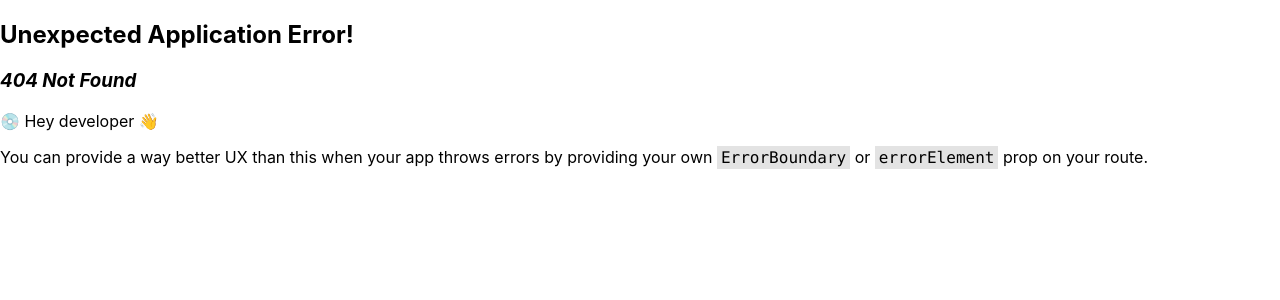
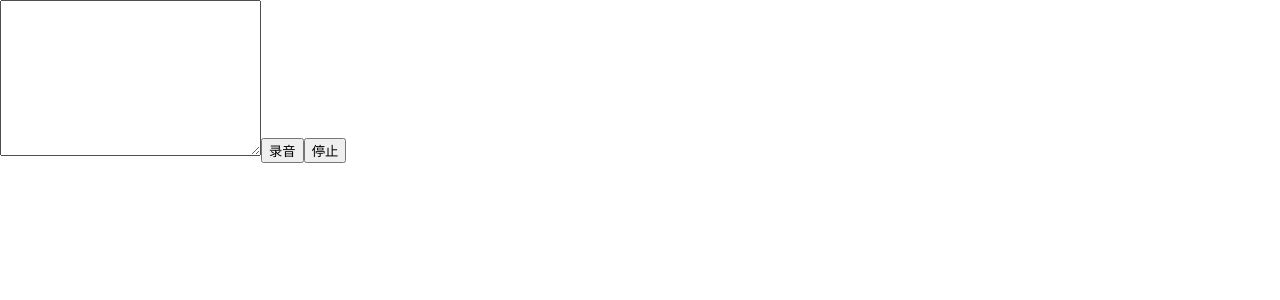
Before and after one commit to chihiro365yb/React-principle, a React app: page /volume in a window 1280 px wide. Before the commit this address had no page. Shown: the top 300 px of the page. Built offline with nearby package versions, Linux system fonts and the light colour scheme.

Commit message:
语音转文字

```diff
--- a/config/webpack.config.js
+++ b/config/webpack.config.js
@@ -303,6 +303,7 @@ module.exports = function (webpackEnv) {
                 .map(ext => `.${ext}`)
                 .filter(ext => useTypeScript || !ext.includes('ts')),
             alias: {
+                '@': path.resolve('src'),
                 // Support React Native Web
                 // https://www.smashingmagazine.com/2016/08/a-glimpse-into-the-future-with-react-native-for-web/
                 'react-native': 'react-native-web',
--- /dev/null
+++ b/src/app.jsx
@@ -0,0 +1,11 @@
+import React from 'react';
+import { RouterProvider, createBrowserRouter } from 'react-router-dom';
+import routes from './router/routes';
+
+const router = createBrowserRouter(routes);
+
+function App() {
+    return <RouterProvider router={router} fallbackElement={<p>loading...</p>} />;
+}
+
+export default App;
--- /dev/null
+++ b/src/hooks/useSpeech.js
@@ -0,0 +1,35 @@
+import { useState } from 'react';
+
+function useSpeech(lang) {
+    const [text, setText] = useState();
+
+    if ('webkitSpeechRecognition' in window) {
+        const recognition = new webkitSpeechRecognition();
+        recognition.lang = window.navigator.language || lang;
+        recognition.continuous = true;
+        recognition.interimResults = true;
+        const onStart = () => {
+            recognition.start();
+        };
+        const onStop = () => {
+            recognition.stop();
+        };
+
+        recognition.onresult = event => {
+            let val = '';
+            for (let i = event.resultIndex; i < event.results.length; i++) {
+                val += event.results[i][0].transcript;
+            }
+            setText(val);
+        };
+        return {
+            onStart,
+            onStop,
+            text,
+        };
+    } else {
+        throw 'Speech Recognition Not Available';
+    }
+}
+
+export default useSpeech;
--- a/src/index.js
+++ b/src/index.js
@@ -1,12 +1,12 @@
 import React from 'react';
 import ReactDOM from 'react-dom/client';
+import App from './app';
 import './index.css';
-import MyRouter from './router';
 
 const root = ReactDOM.createRoot(document.getElementById('root'));
 
 root.render(
     <React.StrictMode>
-        <MyRouter />
+        <App />
     </React.StrictMode>
 );
--- /dev/null
+++ b/src/pages/Notfound.jsx
@@ -0,0 +1,29 @@
+import React from 'react';
+import { useState } from 'react';
+import { useEffect } from 'react';
+import { Link } from 'react-router-dom';
+
+export default () => {
+    const [second, setSecond] = useState(5);
+
+    useEffect(() => {
+        const id = setInterval(() => {
+            setSecond(t => t - 1);
+        }, 1000);
+        return () => clearInterval(id);
+    }, []);
+
+    if (second === 0) {
+        return (window.location.href = '/');
+    }
+
+    return (
+        <>
+            <h1>Not found</h1>
+            <h3>
+                {second}s后,
+                <Link to="/">back home</Link>
+            </h3>
+        </>
+    );
+};
--- /dev/null
+++ b/src/pages/Speech/index.jsx
@@ -0,0 +1,32 @@
+import React, { useRef, useState } from 'react';
+import useSpeech from '@/hooks/useSpeech';
+import { useEffect } from 'react';
+
+export default () => {
+    const textRef = useRef(null);
+    const [value, setValue] = useState();
+    const { onStart, onStop, text } = useSpeech('zh-CN');
+
+    const soundRecord = () => {
+        textRef.current.focus();
+        onStart();
+    };
+
+    const change = e => {
+        setValue(e.target.value);
+    };
+
+    useEffect(() => {
+        if (text) {
+            setValue(text);
+        }
+    }, [text]);
+
+    return (
+        <section>
+            <textarea onChange={change} value={value} ref={textRef} cols="30" rows="10" />
+            <button onClick={soundRecord}>录音</button>
+            <button onClick={() => onStop()}>停止</button>
+        </section>
+    );
+};
--- a/src/router/index.jsx
+++ /dev/null
@@ -1,10 +0,0 @@
-import { createBrowserRouter, RouterProvider } from 'react-router-dom';
-import routes from './routes';
-
-const router = createBrowserRouter(routes);
-
-const MyRouter = () => {
-    return <RouterProvider router={router} />;
-};
-
-export default MyRouter;
--- a/src/router/routes.js
+++ b/src/router/routes.js
@@ -1,5 +1,7 @@
-import Home from '../pages/Home';
-import Tabs from '../pages/Tabs';
+import Home from '@/pages/Home';
+import Notfound from '@/pages/Notfound';
+import Tabs from '@/pages/Tabs';
+import Speech from '@/pages/Speech';
 
 const routes = [
     {
@@ -12,6 +14,16 @@ const routes = [
         path: '/tabs',
         element: <Tabs />,
     },
+    {
+        name: 'speech',
+        path: 'volume',
+        element: <Speech />,
+    },
+    {
+        name: '404',
+        path: '*',
+        element: <Notfound />,
+    },
 ];
 
 export default routes;
```
